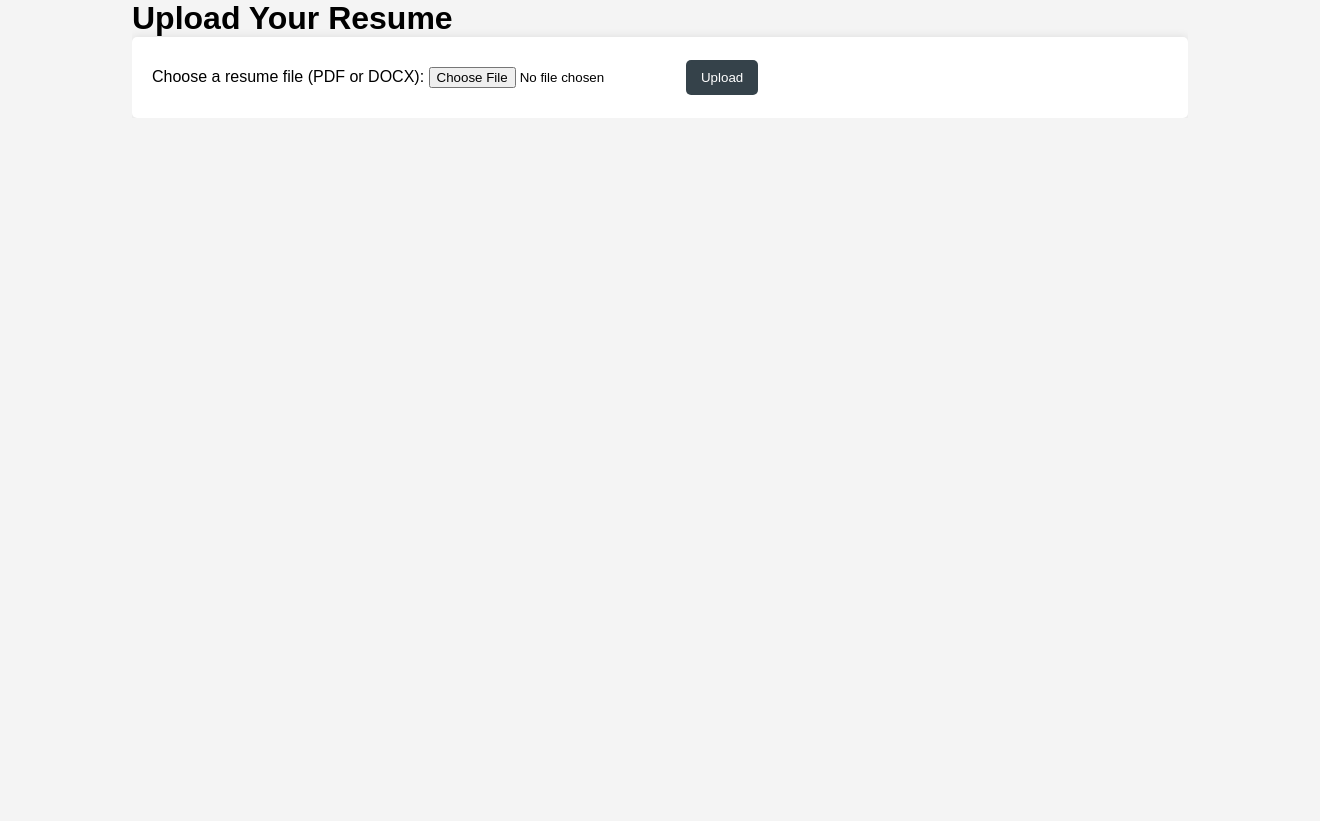
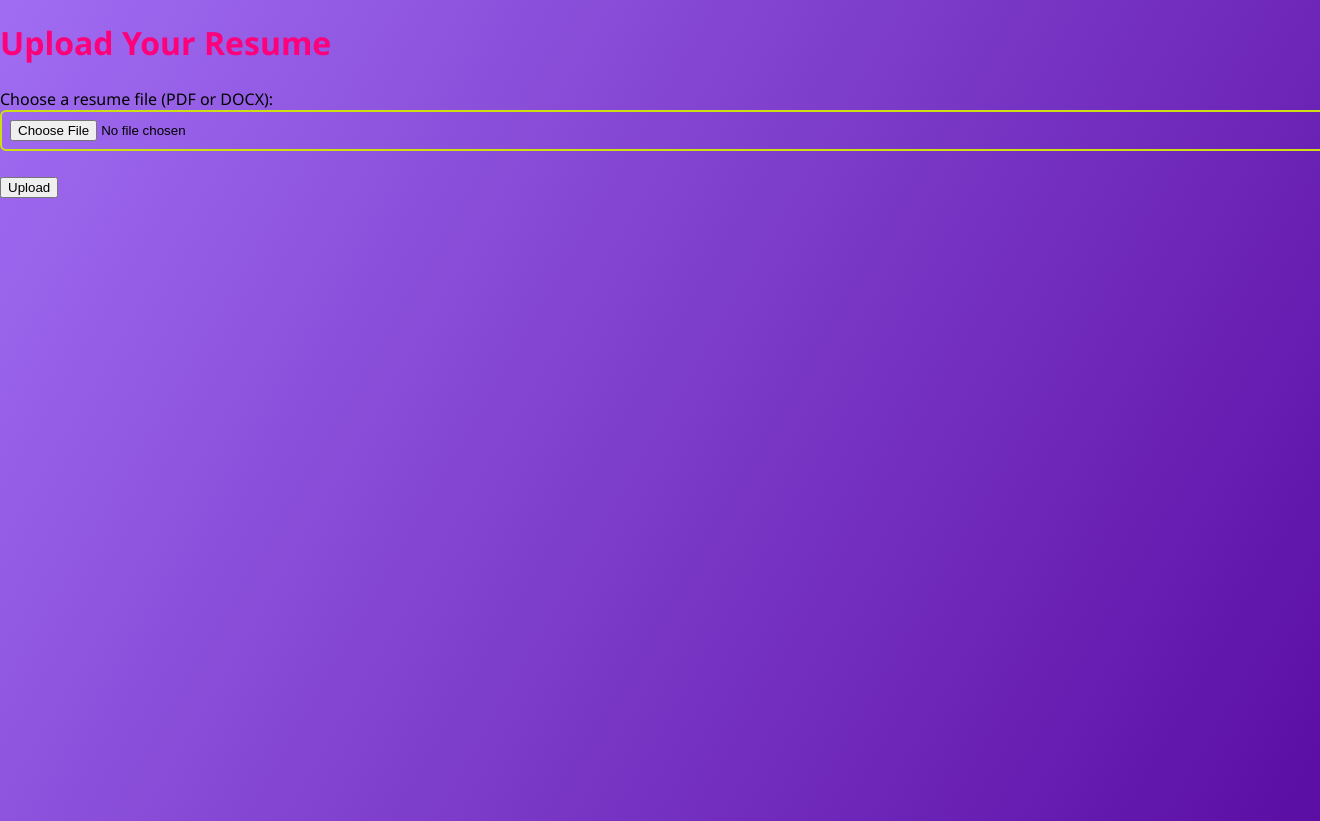
Before and after one commit to sital-tharu/resume-reviewer, a Flask app: page / in a window 1320 px wide; the page is wider, and only the part inside the window is pictured. Before the commit the page ends 95 px from the top of that part, so only its background shows below. Run offline with Flask 2, Linux system fonts and the light colour scheme.

Commit message:
Add custom CSS styles for the web app

```diff
--- a/app/static/css/styles.css
+++ b/app/static/css/styles.css
@@ -1,55 +1,21 @@
+
 body {
-    font-family: Arial, sans-serif;
+    background: linear-gradient(120deg, #a06df2 0%, #5b0da4 100%);
+    font-family: 'Segoe UI', Arial, sans-serif;
     margin: 0;
     padding: 0;
-    background-color: #f4f4f4;
-}
-
-.container {
-    width: 80%;
-    margin: auto;
-    overflow: hidden;
-}
-
-header {
-    background: #35424a;
-    color: #ffffff;
-    padding: 20px 0;
-    text-align: center;
+    min-height: 100vh;
 }
 
 h1 {
-    margin: 0;
-}
-
-form {
-    background: #ffffff;
-    padding: 20px;
-    border-radius: 5px;
-    box-shadow: 0 0 10px rgba(0, 0, 0, 0.1);
+    color: #fd007a;
+    margin-bottom: 1.5rem;
 }
 
 input[type="file"] {
-    margin: 10px 0;
+    margin-bottom: 1.5rem;
+    border: 2px solid #cdde13;
+    padding: 0.5rem;
+    border-radius: 6px;
+    width: 100%;
 }
-
-button {
-    background: #35424a;
-    color: #ffffff;
-    border: none;
-    padding: 10px 15px;
-    cursor: pointer;
-    border-radius: 5px;
-}
-
-button:hover {
-    background: #45a049;
-}
-
-.result {
-    background: #ffffff;
-    padding: 20px;
-    border-radius: 5px;
-    box-shadow: 0 0 10px rgba(0, 0, 0, 0.1);
-    margin-top: 20px;
-}
```
